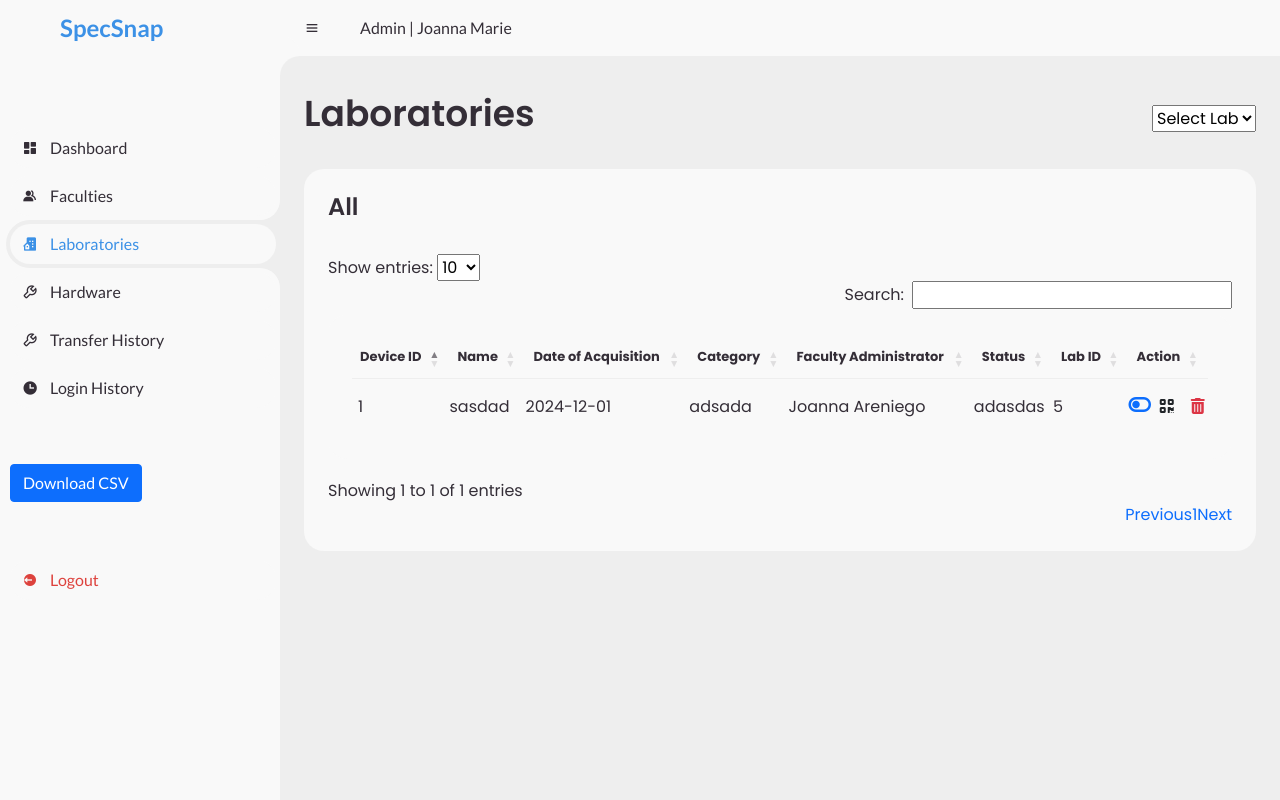
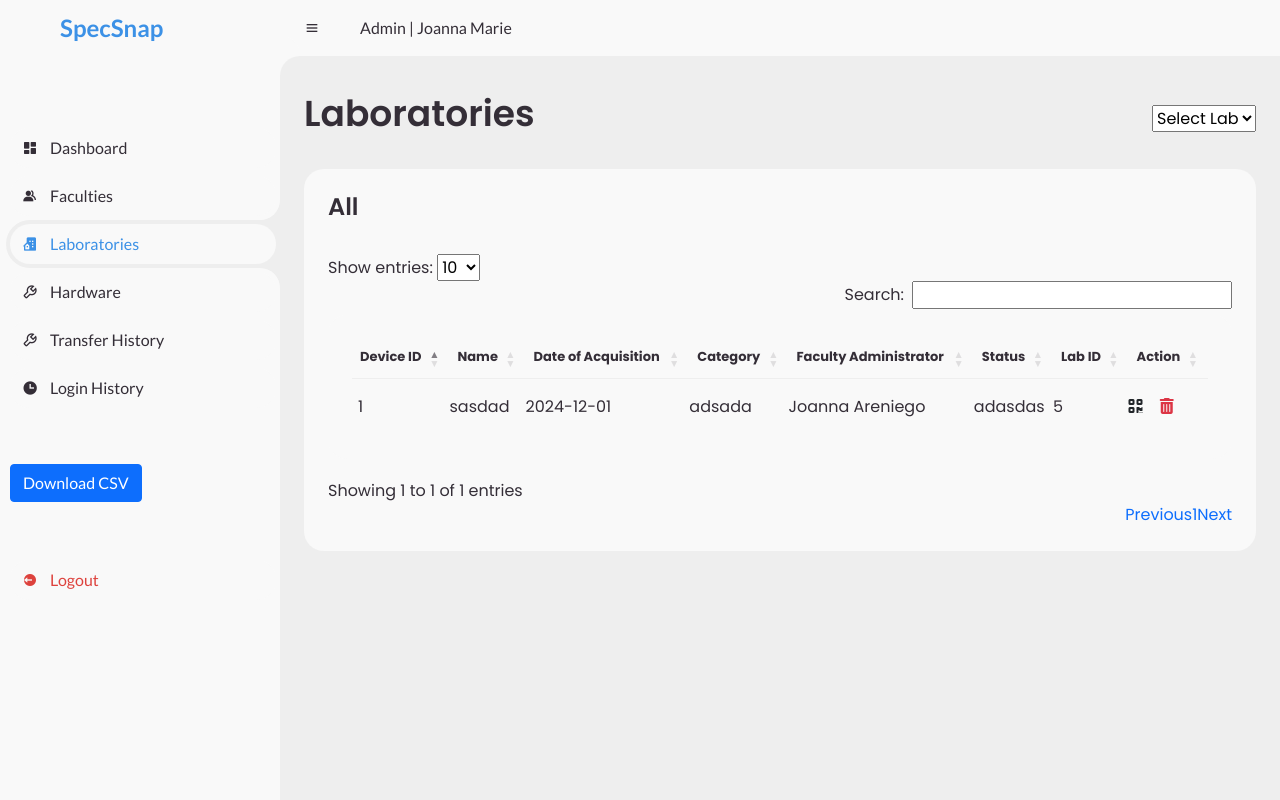
Before and after one commit to dessafe/spec, a PHP site: page /lview.php in a window 1280 px wide. Run offline with PHP 8.4, Linux system fonts and the light colour scheme; a user stored in the database is signed in; data comes from the database, SQL or seed files in the repository; some libraries are stand-ins or nearby versions.

Commit message:
wala nang toogle sa admin

```diff
--- a/lview.php
+++ b/lview.php
@@ -276,12 +276,6 @@ $(document).ready(function() {
                                         echo '<td>' . (isset($row['labID']) ? $row['labID'] : '') . '</td>';
                                         // Action links
                                         echo '<td>';
-                                        if ($row['status'] === 'Working') {
-                                            echo '<a href="lchange.php?id=' . $row['deviceID'] . '" class="link-primary"><i class="fa fa-toggle-on fs-5"></i></a>';
-                                        } else {
-                                            echo '<a href="lchange.php?id=' . $row['deviceID'] . '" class="link-primary"><i class="fa fa-toggle-off fs-5"></i></a>';
-                                        }
-                                        echo '&nbsp;&nbsp;';
                                         echo '<a href="#" class="link-dark qr-link" data-bs-toggle="modal" data-bs-target="#qrModal" data-deviceid="'. $row['deviceID'] . '" data-name="' . urlencode($row['name']) . '" data-doacquisition="' . urlencode($row['doAcquisition']) . '" data-status="' . urlencode($row['status']) . '" data-labid="' . urlencode($row['labID']) . '"><i class="fa fa-qrcode" aria-hidden="true"></i></a>';
                                         echo '&nbsp;&nbsp;'; echo '&nbsp;&nbsp;';
                                         echo '<a href="javascript:void(0);" class="link-danger delete-link" data-deviceid="' . $row['deviceID'] . '" data-labid="' . $row['labID'] . '"><i class="fa fa-trash" aria-hidden="true"></i></a>';
```
